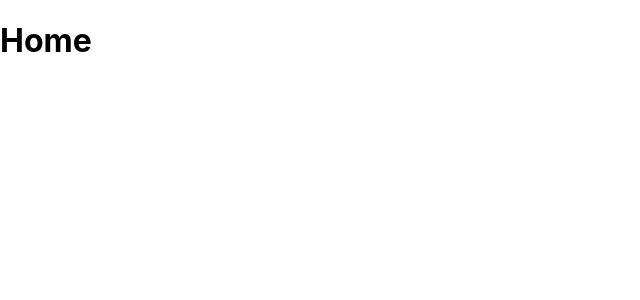
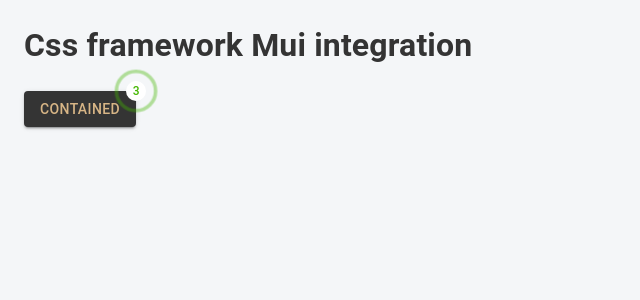
Before and after one commit to AbdujalolNabijonov/burak-react, a React (Create React App) app: page / in a window 1280 px wide. Shown: the top 300 px of the page, without its empty margins (0-640 px from the left). Built offline with nearby package versions, Linux system fonts and the light colour scheme.

Commit message:
feat: Integration of MUI css framework

```diff
--- a/package.json
+++ b/package.json
@@ -3,6 +3,9 @@
   "version": "0.1.0",
   "private": true,
   "dependencies": {
+    "@emotion/react": "^11.13.3",
+    "@emotion/styled": "^11.13.0",
+    "@mui/material": "^6.1.7",
     "@reduxjs/toolkit": "^1.8.1",
     "@testing-library/jest-dom": "^4.2.4",
     "@testing-library/react": "^9.5.0",
--- a/src/app/App.tsx
+++ b/src/app/App.tsx
@@ -1,9 +1,17 @@
 import React from 'react';
 import '../css/app.css';
+import { Button, Container } from '@mui/material';
+import Typography from './MaterialTheme/typography';
+import { RippleBadge } from './MaterialTheme/styled';
 
 function App() {
   return (
-    <h1>Home</h1>
+    <Container>
+      <h1>Css framework Mui integration</h1>
+      <RippleBadge badgeContent={3}>
+        <Button variant={"contained"}> Contained</Button>
+      </RippleBadge>
+    </Container>
   );
 }
 
--- /dev/null
+++ b/src/app/MaterialTheme/index.ts
@@ -0,0 +1,66 @@
+import { createTheme } from '@mui/material/styles';
+import { common } from '@mui/material/colors';
+import shadow from './shadow';
+import typography from './typography';
+import { maxWidth } from '@mui/system';
+
+/**
+ * LIGHT THEME (DEFAULT)
+ */
+const light = {
+	palette: {
+		type: 'light',
+		background: {
+			default: '#f8f8ff',
+			paper: common.white,
+		},
+		primary: {
+			contrastText: '#d7b586',
+			main: '#343434',
+		},
+		secondary: {
+			contrastText: '#343434',
+			main: '#d7b586',
+		},
+		text: {
+			primary: '#343434',
+			secondary: '#d7b586',
+			dark: common.black,
+		},
+	},
+	components: {
+		MuiContainer: {
+			styleOverrides: {
+				root: {
+					height: '100%',
+				},
+			},
+		},
+		MuiCssBaseline: {
+			styleOverrides: {
+				html: { height: '100%' },
+				body: { background: '#f4f6f8', height: '100%', minHeight: '100%' },
+			},
+		},
+	},
+	shadow,
+	typography,
+};
+
+// A custom theme for this app
+let theme = createTheme(light);
+theme = createTheme(theme, {
+	components: {
+		MuiContainer: {
+			styleOverrides: {
+				maxWidthLg: {
+					[theme.breakpoints.up('lg')]: {
+						maxWidth: '1300px',
+					},
+				},
+			},
+		},
+	},
+});
+
+export default theme;
--- /dev/null
+++ b/src/app/MaterialTheme/shadow.ts
@@ -0,0 +1,27 @@
+export default [
+	'none',
+	'0 0 0 1px rgba(63,63,68,0.05), 0 1px 2px 0 rgba(63,63,68,0.15)',
+	'0 0 1px 0 rgba(0,0,0,0.31), 0 2px 2px -2px rgba(0,0,0,0.25)',
+	'0 0 1px 0 rgba(0,0,0,0.31), 0 3px 4px -2px rgba(0,0,0,0.25)',
+	'0 0 1px 0 rgba(0,0,0,0.31), 0 3px 4px -2px rgba(0,0,0,0.25)',
+	'0 0 1px 0 rgba(0,0,0,0.31), 0 4px 6px -2px rgba(0,0,0,0.25)',
+	'0 0 1px 0 rgba(0,0,0,0.31), 0 4px 6px -2px rgba(0,0,0,0.25)',
+	'0 0 1px 0 rgba(0,0,0,0.31), 0 4px 8px -2px rgba(0,0,0,0.25)',
+	'0 0 1px 0 rgba(0,0,0,0.31), 0 5px 8px -2px rgba(0,0,0,0.25)',
+	'0 0 1px 0 rgba(0,0,0,0.31), 0 6px 12px -4px rgba(0,0,0,0.25)',
+	'0 0 1px 0 rgba(0,0,0,0.31), 0 7px 12px -4px rgba(0,0,0,0.25)',
+	'0 0 1px 0 rgba(0,0,0,0.31), 0 6px 16px -4px rgba(0,0,0,0.25)',
+	'0 0 1px 0 rgba(0,0,0,0.31), 0 7px 16px -4px rgba(0,0,0,0.25)',
+	'0 0 1px 0 rgba(0,0,0,0.31), 0 8px 18px -8px rgba(0,0,0,0.25)',
+	'0 0 1px 0 rgba(0,0,0,0.31), 0 9px 18px -8px rgba(0,0,0,0.25)',
+	'0 0 1px 0 rgba(0,0,0,0.31), 0 10px 20px -8px rgba(0,0,0,0.25)',
+	'0 0 1px 0 rgba(0,0,0,0.31), 0 11px 20px -8px rgba(0,0,0,0.25)',
+	'0 0 1px 0 rgba(0,0,0,0.31), 0 12px 22px -8px rgba(0,0,0,0.25)',
+	'0 0 1px 0 rgba(0,0,0,0.31), 0 13px 22px -8px rgba(0,0,0,0.25)',
+	'0 0 1px 0 rgba(0,0,0,0.31), 0 14px 24px -8px rgba(0,0,0,0.25)',
+	'0 0 1px 0 rgba(0,0,0,0.31), 0 16px 28px -8px rgba(0,0,0,0.25)',
+	'0 0 1px 0 rgba(0,0,0,0.31), 0 18px 30px -8px rgba(0,0,0,0.25)',
+	'0 0 1px 0 rgba(0,0,0,0.31), 0 20px 32px -8px rgba(0,0,0,0.25)',
+	'0 0 1px 0 rgba(0,0,0,0.31), 0 22px 34px -8px rgba(0,0,0,0.25)',
+	'0 0 1px 0 rgba(0,0,0,0.31), 0 24px 36px -8px rgba(0,0,0,0.25)',
+];
--- /dev/null
+++ b/src/app/MaterialTheme/styled.ts
@@ -0,0 +1,30 @@
+import { styled } from "@mui/material/styles";
+import Badge from "@mui/material/Badge";
+
+export const RippleBadge = styled(Badge)(({ theme }) => ({
+  "& .MuiBadge-badge": {
+    color: "#44b700",
+    background: "white",
+    "&::after": {
+      position: "absolute",
+      top: "-2px",
+      left: "-2px",
+      width: "120%",
+      height: "120%",
+      borderRadius: "50%",
+      animation: "ripple 1.2s infinite ease-in-out",
+      border: "2px solid currentColor",
+      content: '""',
+    },
+  },
+  "@keyframes ripple": {
+    "0%": {
+      transform: "scale(.8)",
+      opacity: 1,
+    },
+    "100%": {
+      transform: "scale(2.4)",
+      opacity: 0,
+    },
+  },
+}));
--- /dev/null
+++ b/src/app/MaterialTheme/typography.ts
@@ -0,0 +1,35 @@
+export default {
+	h1: {
+		fontWeight: 500,
+		fontSize: 35,
+		letterSpacing: '-0.24px',
+	},
+	h2: {
+		fontWeight: 500,
+		fontSize: 29,
+		letterSpacing: '-0.24px',
+	},
+	h3: {
+		fontWeight: 500,
+		fontSize: 24,
+		letterSpacing: '-0.06px',
+	},
+	h4: {
+		fontWeight: 500,
+		fontSize: 20,
+		letterSpacing: '-0.06px',
+	},
+	h5: {
+		fontWeight: 500,
+		fontSize: 16,
+		letterSpacing: '-0.05px',
+	},
+	h6: {
+		fontWeight: 500,
+		fontSize: 14,
+		letterSpacing: '-0.05px',
+	},
+	overline: {
+		fontWeight: 500,
+	},
+};
--- a/src/index.tsx
+++ b/src/index.tsx
@@ -1,15 +1,21 @@
 import React from 'react';
 import ReactDOM from 'react-dom';
 import { Provider } from 'react-redux';
+import { CssBaseline, ThemeProvider } from "@mui/material"
 import { store } from './app/store';
 import App from './app/App';
 import reportWebVitals from './reportWebVitals';
 import './css/index.css';
+import theme from './app/MaterialTheme';
+
 
 ReactDOM.render(
   <React.StrictMode>
     <Provider store={store}>
-      <App />
+      <ThemeProvider theme={theme}>
+        <CssBaseline />
+        <App />
+      </ThemeProvider>
     </Provider>
   </React.StrictMode>,
   document.getElementById('root')
```
Also changed, not shown: 1 other file (tests, documents, lock files or other folders).
